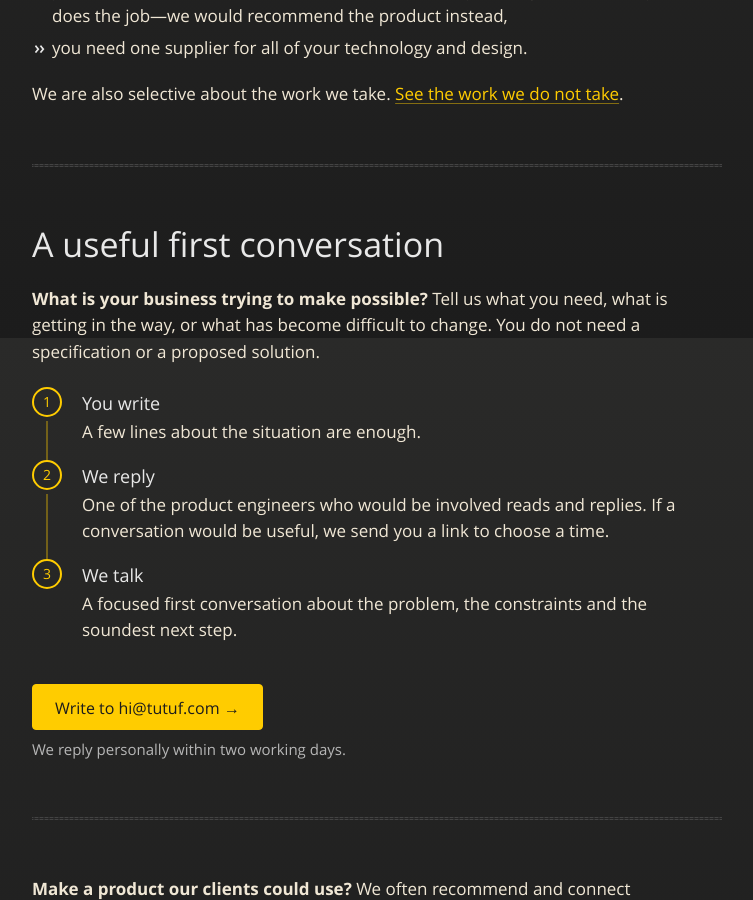
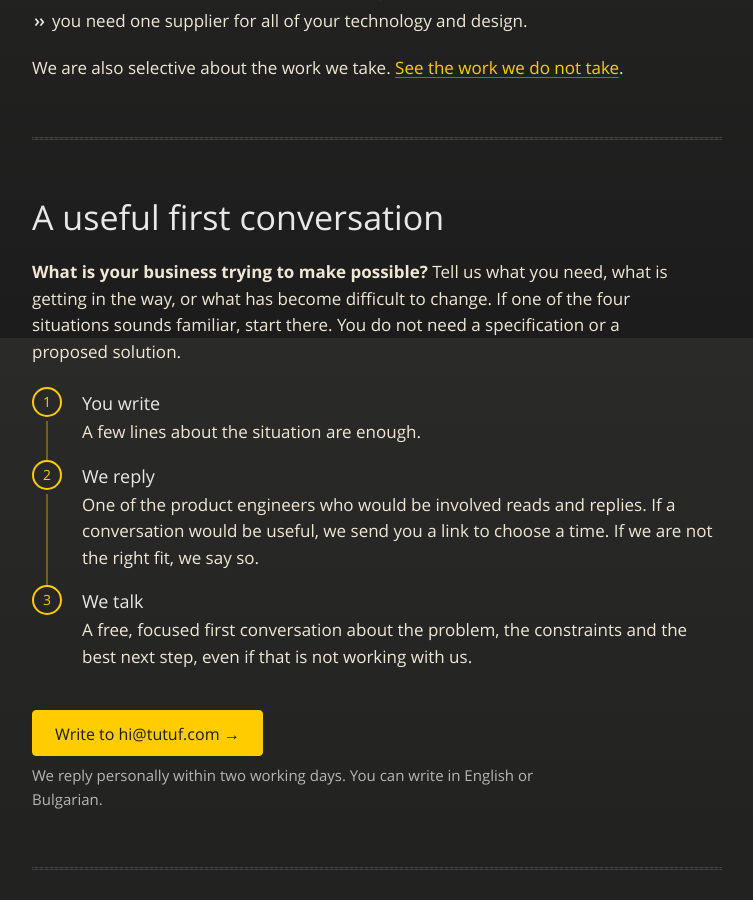
Before and after one commit to tutuf/tutuf.github.io, a Jekyll site: the page built from index.md, in a window 1280 px wide and 900 px high, scrolled down 4162 px. Shown: the whole window, without its empty margins (143-896 px from the left). Built offline with Jekyll 4.4.1, drawn with Linux system fonts in a browser that asks for light colours; some of the changed text lies outside the part shown.

Commit message:
Make the first conversation clearly free and honest about fit
Point back to the four situations, say we tell people when we are not the
right fit, call the first conversation free, invite writing in English or
Bulgarian, and keep the no-specification line in the contact section only.

Co-Authored-By: Claude Opus 5.5 <noreply@anthropic.com>

```diff
--- a/index.md
+++ b/index.md
@@ -193,17 +193,17 @@ We are also selective about the work we take. [See the work we do not take](/how
 
 # A useful first conversation
 
-**What is your business trying to make possible?** Tell us what you need, what is getting in the way, or what has become difficult to change. You do not need a specification or a proposed solution.
+**What is your business trying to make possible?** Tell us what you need, what is getting in the way, or what has become difficult to change. If one of the four situations sounds familiar, start there. You do not need a specification or a proposed solution.
 
 1. **You write** A few lines about the situation are enough.
-2. **We reply** One of the product engineers who would be involved reads and replies. If a conversation would be useful, we send you a link to choose a time.
-3. **We talk** A focused first conversation about the problem, the constraints and the soundest next step.
+2. **We reply** One of the product engineers who would be involved reads and replies. If a conversation would be useful, we send you a link to choose a time. If we are not the right fit, we say so.
+3. **We talk** A free, focused first conversation about the problem, the constraints and the best next step, even if that is not working with us.
 {: .steps}
 
 [Write to hi@tutuf.com](mailto:hi@tutuf.com?subject=A%20useful%20first%20conversation)
 {: .cta .primary}
 
-We reply personally within two working days.
+We reply personally within two working days. You can write in English or Bulgarian.
 {: .note}
 
 ---
```
Also changed, not shown: other parts of index.md (+1 -1 lines).
